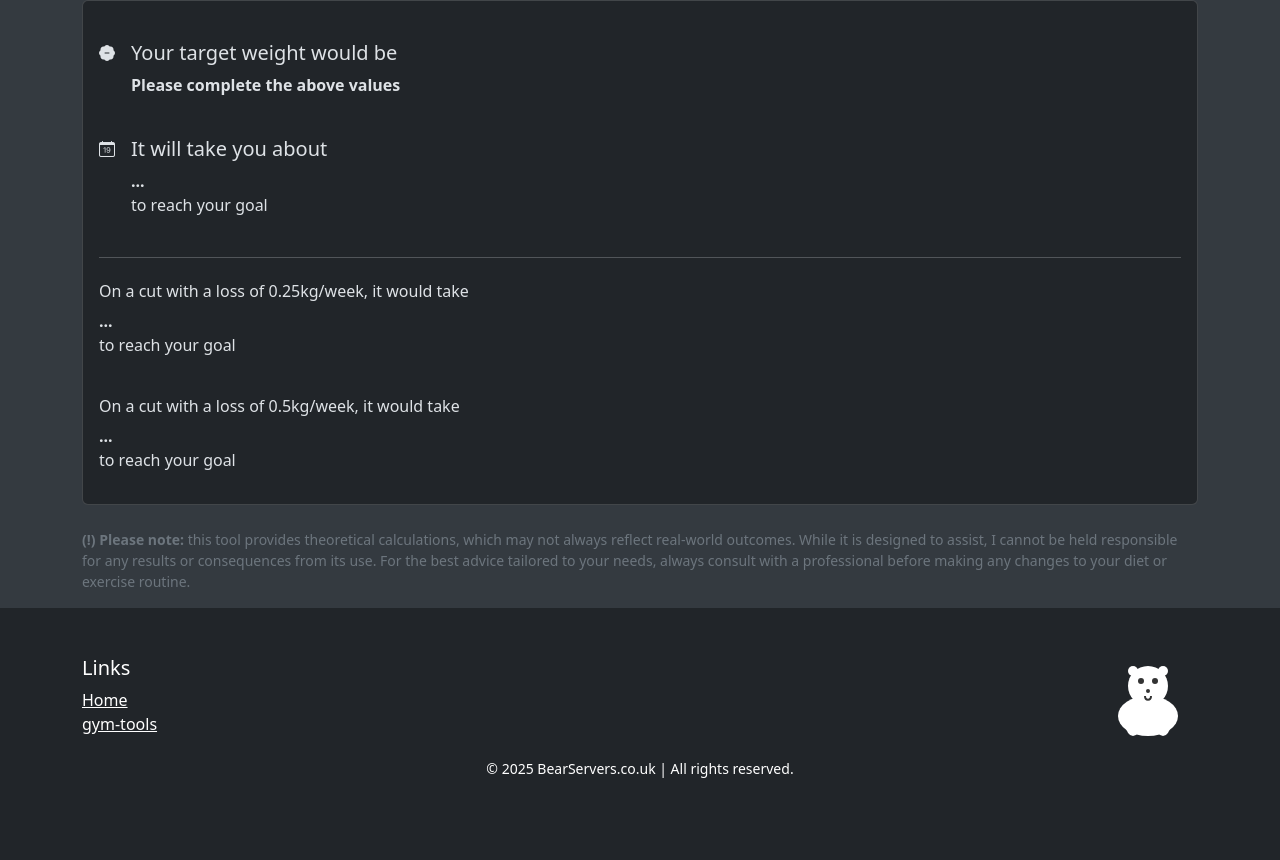
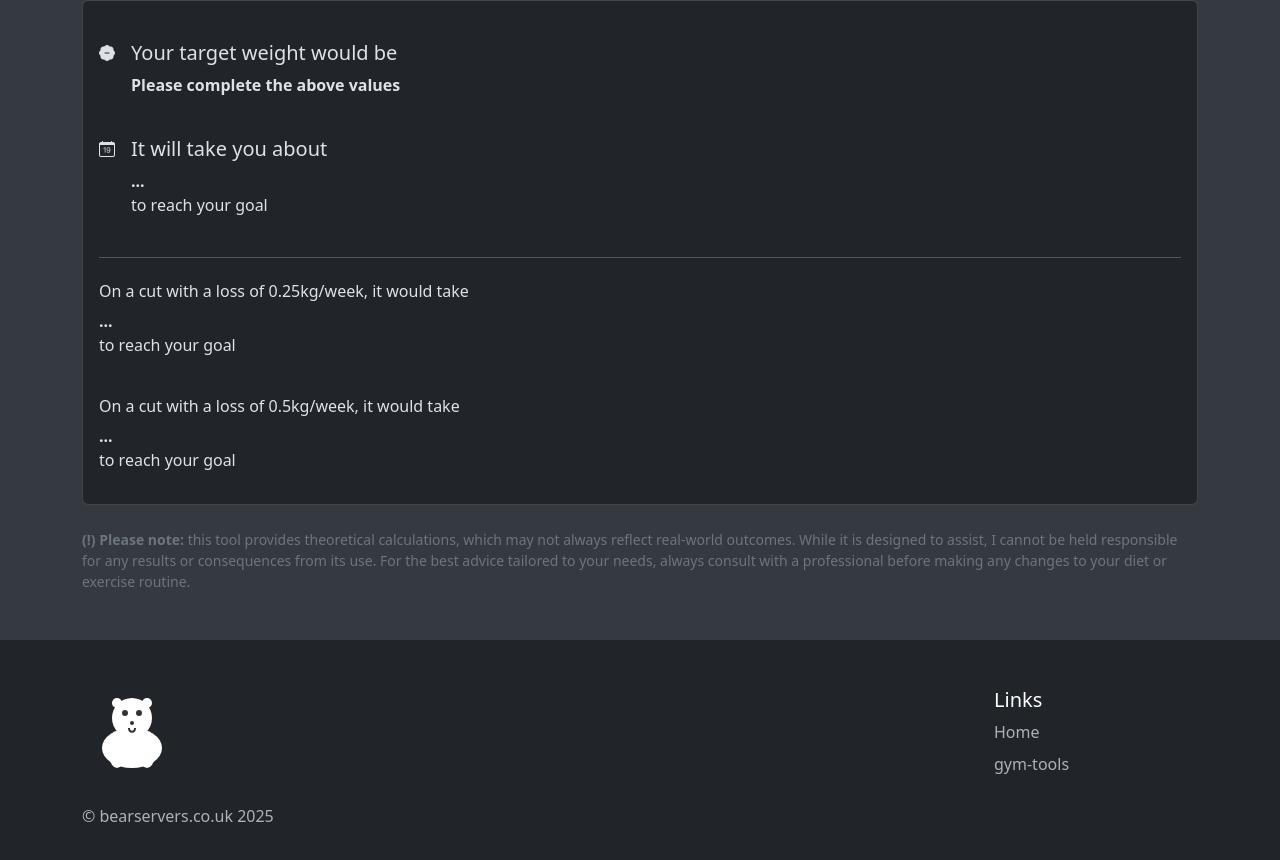
Before and after one commit to highpolarbear/bearservers-site-react, a React (Vite) app: page /gym-tools/weight-cut in a window 1280 px wide. Shown: the part 478-1338 px from the top of the page. Before the commit the page ends 1306 px from the top, so only its background shows below. Built offline with nearby package versions, Linux system fonts and the light colour scheme.

Commit message:
footer update

```diff
--- a/src/components/Footer.tsx
+++ b/src/components/Footer.tsx
@@ -2,38 +2,48 @@ import polarBearSvg from "../assets/polar_bear.svg";
 
 const Footer = () => {
   return (
-    <footer className="bg-dark text-white py-5 mt-3">
+    <footer className="bg-dark text-white">
       <div className="container">
-        <div className="row">
-          <div className="col-md-4">
+        <div className="row row-cols-1 row-cols-sm-2 row-cols-md-5 py-5 my-5">
+          <div className="col mb-3">
+            <a
+              href="/"
+              className="d-flex align-items-center mb-3 link-body-emphasis text-decoration-none"
+            >
+              <img
+                src={polarBearSvg}
+                alt="polar bear"
+                className="img-fluid"
+                width="100"
+              />
+            </a>
+            <p className="text-body-secondary">© bearservers.co.uk 2025</p>
+          </div>
+
+          <div className="col mb-3"></div>
+
+          <div className="col mb-3"></div>
+
+          <div className="col mb-3"></div>
+
+          <div className="col mb-3">
             <h5>Links</h5>
-            <ul className="list-unstyled">
-              <li>
-                <a href="/" className="text-white">
+            <ul className="nav flex-column">
+              <li className="nav-item mb-2">
+                <a href="/" className="nav-link p-0 text-body-secondary">
                   Home
                 </a>
               </li>
-              <li>
-                <a href="/gym-tools" className="text-white">
+              <li className="nav-item mb-2">
+                <a
+                  href="/gym-tools"
+                  className="nav-link p-0 text-body-secondary"
+                >
                   gym-tools
                 </a>
               </li>
             </ul>
           </div>
-          <div className="col-md-4">
-            <br />
-          </div>
-          <div className="col-md-4">
-            <img
-              src={polarBearSvg}
-              alt="polar bear"
-              className="img-fluid float-end"
-              width="100"
-            />
-          </div>
-        </div>
-        <div className="text-center">
-          <small>&copy; 2025 BearServers.co.uk | All rights reserved.</small>
         </div>
       </div>
     </footer>
```
